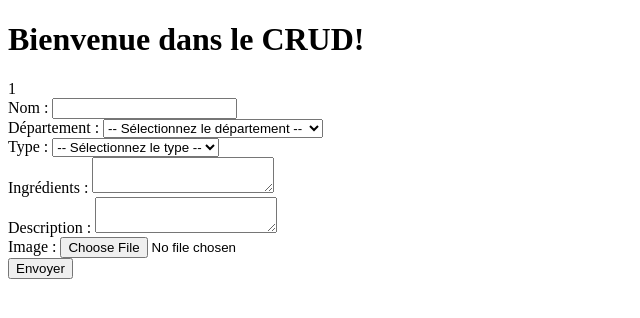
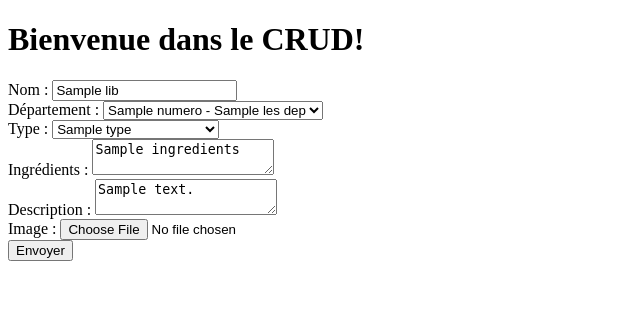
Before and after one commit to MilanCDRS/ProjetLoridon, a PHP site: template view/crud.php in a window 1280 px wide. Shown: the top 318 px of the page, without its empty margins (0-640 px from the left). Run offline with PHP 8.4, Linux system fonts and the light colour scheme; the template is opened without the code that fills it: most values are stand-ins (such as "Sample title", 1, 10 or a date in 2020).

Commit message:
affichage valeurs spe

```diff
--- a/view/crud.php
+++ b/view/crud.php
@@ -1,12 +1,9 @@
 <H1>Bienvenue dans le CRUD!</H1>
-<?php
-echo $spe->id;
-?>
 
 <form action="modifSpe" method="POST">
     <div>
       <label for="libelle">Nom :</label>
-      <input type="text" id="libelle" name="libelle" required>
+      <input type="text" id="libelle" name="libelle" value="<?php echo $spe->lib?>" required></input>
     </div>
     <div>
         <label for="departement">Département :</label>
@@ -14,7 +11,10 @@ echo $spe->id;
             <option value="">-- Sélectionnez le département --</option>
             <?php
             foreach($lesDeps as $d){
-              echo "<option value=$d->numero>$d->numero - $d->nom</option>";
+              echo "<option value=$d->numero";
+              if($d->numero == $spe->departement->numero)
+                echo " selected";
+              echo ">$d->numero - $d->nom</option>";
             }
             ?>
         </select>
@@ -25,22 +25,25 @@ echo $spe->id;
             <option value="">-- Sélectionnez le type --</option>
             <?php
             foreach($lesTypes as $t){
-              echo "<option value=$t->code>$t->type</option>";
+              echo "<option value=$t->code";
+              if($t->code == $spe->type->code)
+                echo " selected";
+              echo ">$t->type</option>";
             }
             ?>
         </select>
     </div>
     <div>
       <label for="ingredients">Ingrédients :</label>
-      <textarea id="ingredients" name="ingredients" required></textarea>
+      <textarea id="ingredients" name="ingredients" required><?php echo $spe->ingredients?></textarea>
     </div>
     <div>
       <label for="description">Description :</label>
-      <textarea id="description" name="description" required></textarea>
+      <textarea id="description" name="description" required><?php echo $spe->description?></textarea>
     </div>
     <div>
       <label for="image">Image :</label>
-      <input type="file" id="image" name="image" accept="image/*" required>
+      <input type="file" id="image" name="image" accept="image/*">
     </div>
     <div>
       <input type="submit" value="Envoyer">
```
